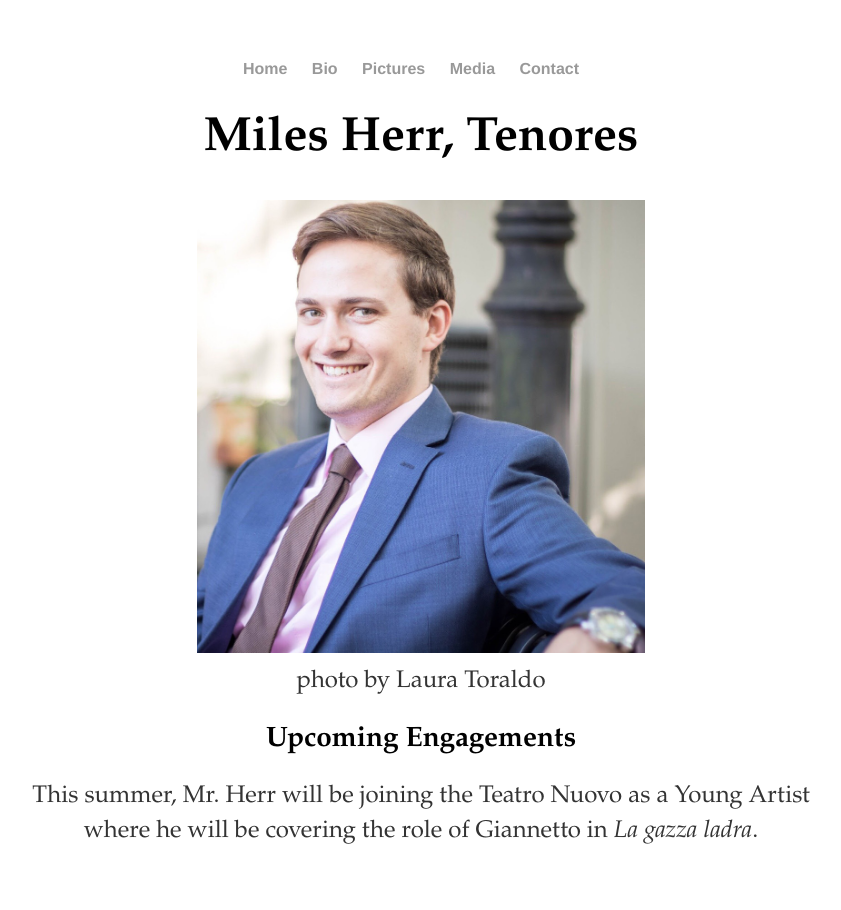
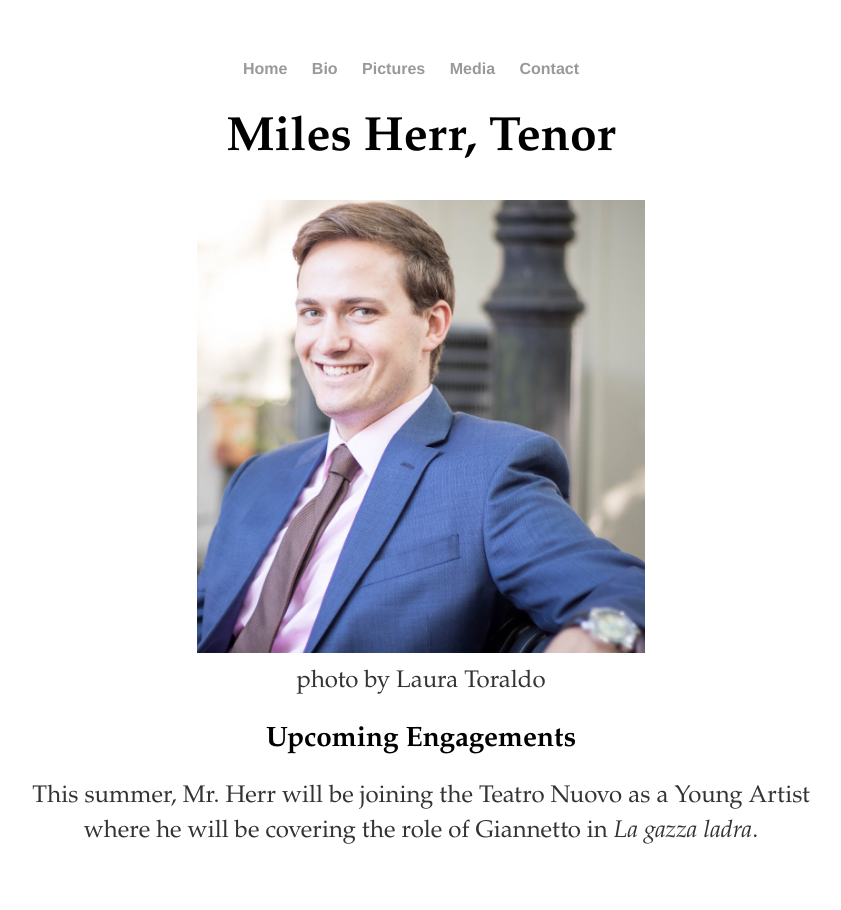
Before and after one commit to leemlb06pmi/leemlb06pmi.github.io, a Jekyll site: the page built from index.html, in a window 1280 px wide. Shown: the whole page, without its empty margins (219-1060 px from the left). Built offline with Jekyll 4.4.1, drawn with Linux system fonts in a browser that asks for light colours.

Commit message:
Update index.html

```diff
--- a/index.html
+++ b/index.html
@@ -3,7 +3,7 @@ layout: default
 title: Miles Herr, Tenor
 ---
 <div class="blurb">
-	<h1>Miles Herr, Tenores</h1>
+	<h1>Miles Herr, Tenor</h1>
 	<!--<p><em>Lenox, MA</em></p>-->
 	<p>
 		<img src="https://leemlb06pmi.github.io/photos/Headshot.jpg" alt="Headshot">
```
